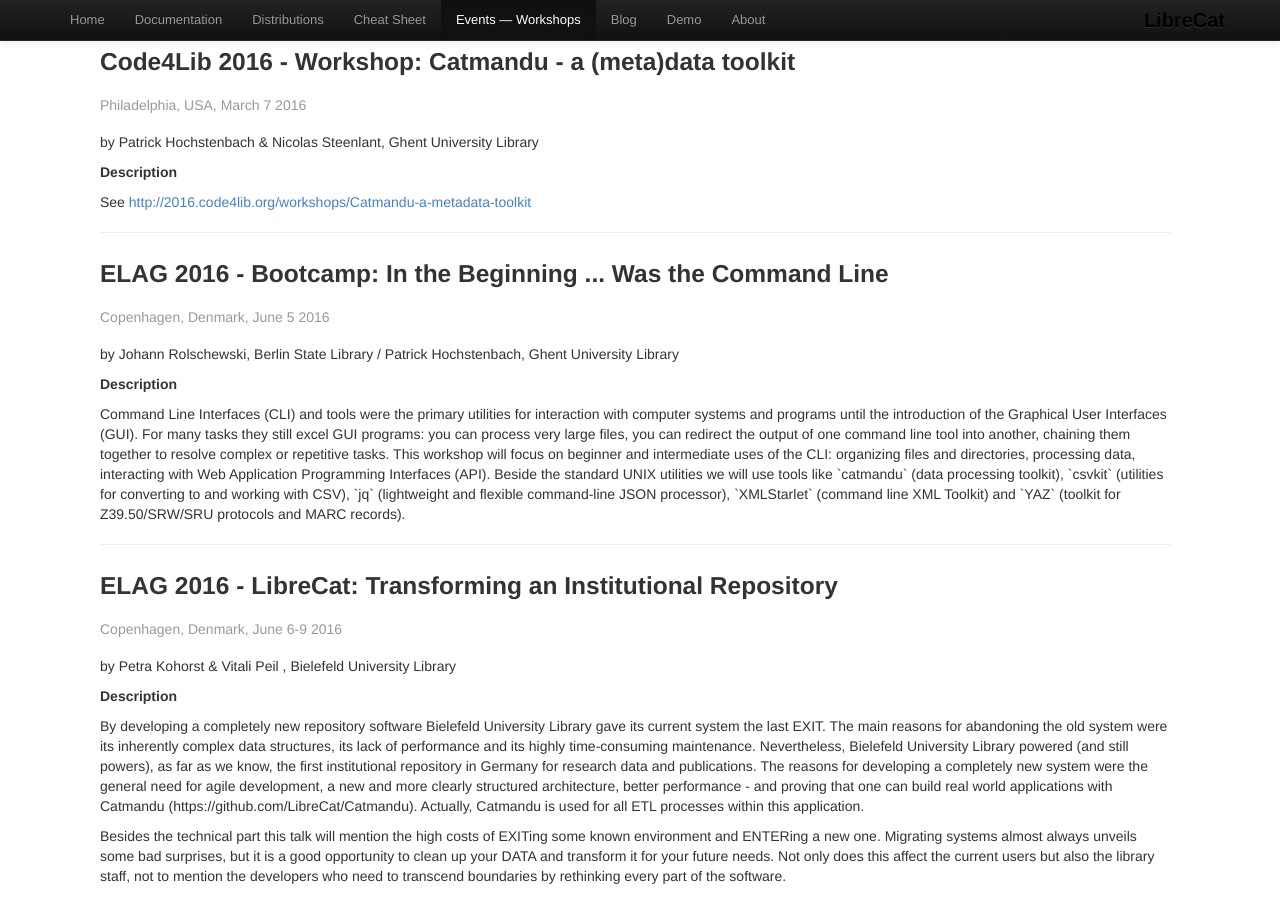
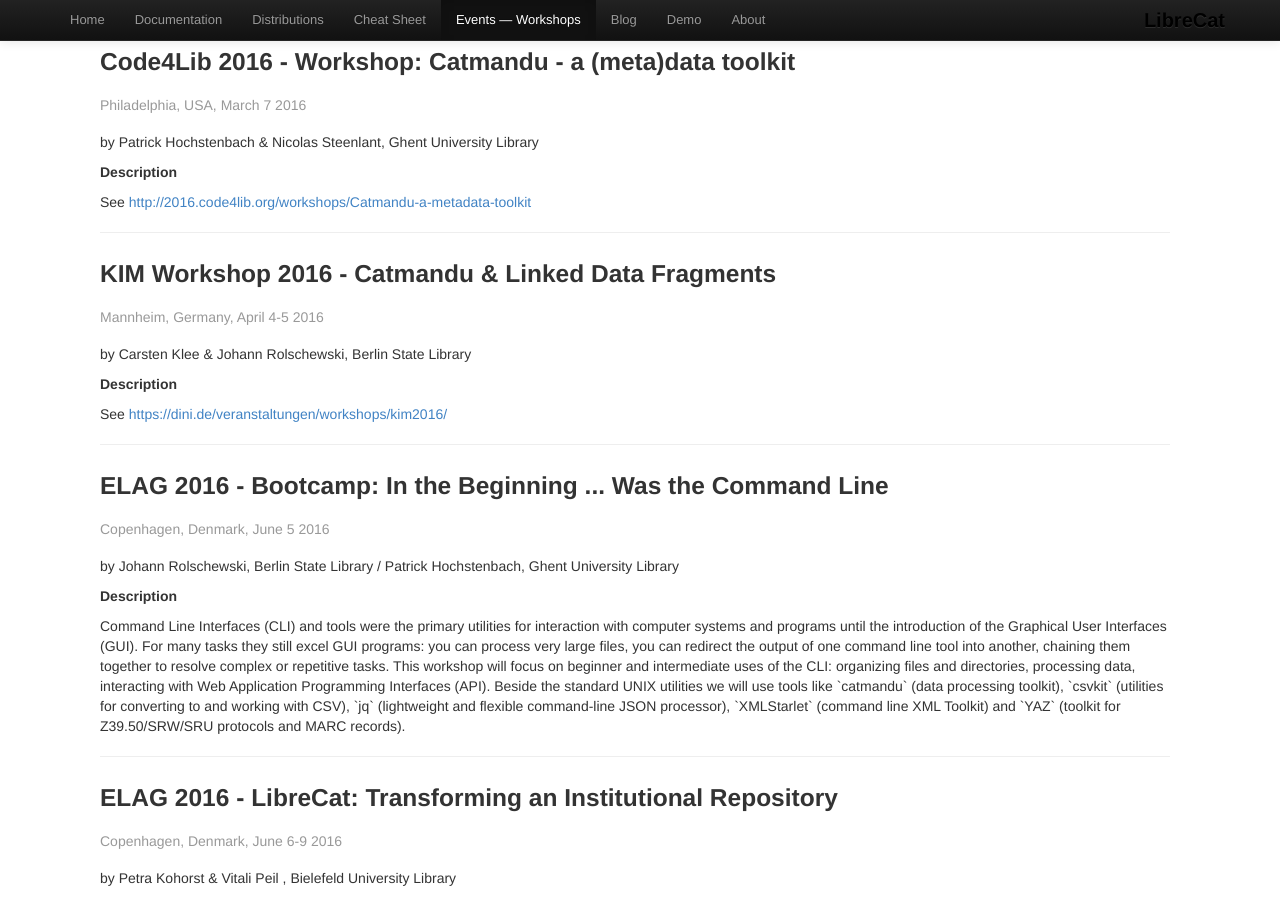
Before and after one commit to LibreCat/librecat.github.io, a Jekyll site: the page built from events.html, in a window 1280 px wide and 900 px high, scrolled down 353 px. Built offline with Jekyll 4.4.1, drawn with Linux system fonts in a browser that asks for light colours.

Commit message:
Adding KIM Workshop

```diff
--- a/events.html
+++ b/events.html
@@ -22,12 +22,18 @@ title: LibreCat Events
             <h2>Upcoming Events</h2>
         </div>
 
-
 				<h3>Code4Lib 2016 - Workshop: Catmandu - a (meta)data toolkit<br>
 				<small>Philadelphia, USA, March 7 2016</small></h3>
 				<p>by Patrick Hochstenbach &amp; Nicolas Steenlant, Ghent University Library</p>
 				<h5>Description</h5>
                 See <a href="http://2016.code4lib.org/workshops/Catmandu-a-metadata-toolkit">http://2016.code4lib.org/workshops/Catmandu-a-metadata-toolkit</a>
+                <hr>
+
+				<h3>KIM Workshop 2016 - Catmandu & Linked Data Fragments <br>
+				<small>Mannheim, Germany, April 4-5 2016</small></h3>
+				<p>by  Carsten Klee &amp; Johann Rolschewski, Berlin State Library</p>
+				<h5>Description</h5>
+                See <a href="https://dini.de/veranstaltungen/workshops/kim2016/">https://dini.de/veranstaltungen/workshops/kim2016/</a>
 
                 <hr>
 
```
